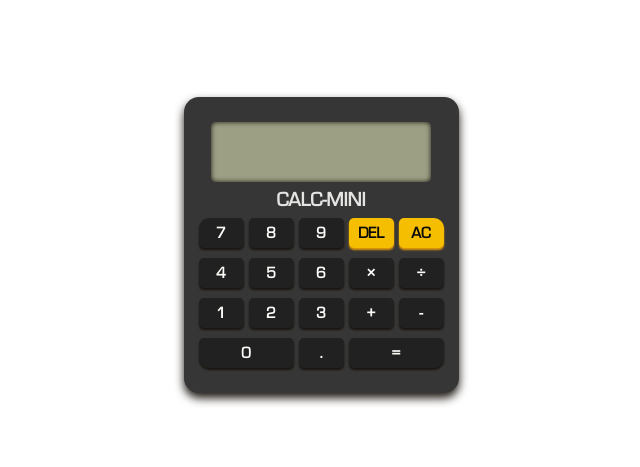
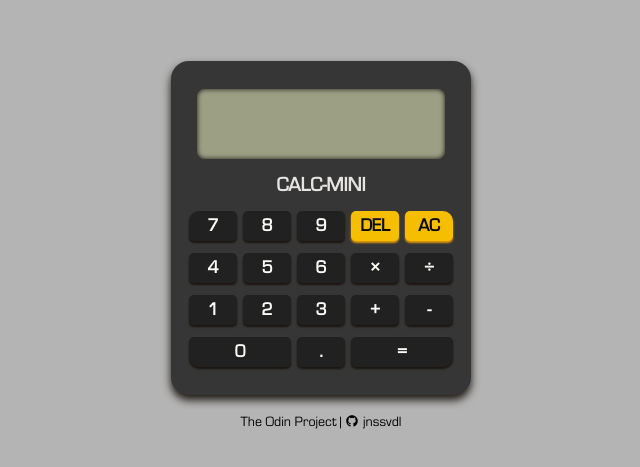
Before and after one commit to jnssvdl/calculator, a plain HTML site: page index.html in a window 1280 px wide. Shown: the part 155-622 px from the top of the page, without its empty margins (319-959 px from the left). Drawn offline with Linux system fonts and the light colour scheme.

Commit message:
Finished

```diff
--- a/index.html
+++ b/index.html
@@ -3,21 +3,17 @@
     <head>
         <meta charset="UTF-8">
         <meta name="viewport" content="width=device-width, initial-scale=1.0">
-        <title>Document</title>
+        <title>CALC-MINI</title>
         <link rel="stylesheet" href="style.css">
         <script src="main.js" defer></script>
     </head>
     <body>
-        <div class="header"></div>
 
         <div class="main">
 
             <div class="calculator">
-
                 <div id="display"></div>
-
                 <p id="name">CALC-MINI</p>
-
                 <div class="button-container">
                     <div>
                         <button class="number" id="seven">7</button>
@@ -26,7 +22,6 @@
                         <button id="del">DEL</button>
                         <button id="ac">AC</button>
                     </div>
-
                     <div>
                         <button class="number" id="four">4</button>
                         <button class="number" id="five">5</button>
@@ -34,7 +29,6 @@
                         <button class="operation" id="multiply">×</button>
                         <button class="operation" id="divide">÷</button>
                     </div>
-
                     <div>
                         <button class="number" id="one">1</button>
                         <button class="number" id="two">2</button>
@@ -42,18 +36,20 @@
                         <button class="operation" id="add">+</button>
                         <button class="operation" id="subtract">-</button>
                     </div>
-
                     <div>
                         <button class="number" id="zero">0</button>
                         <button class="number" id="point">.</button>
                         <button id="equal" onclick="equal()">=</button>
                     </div>
                 </div>
+            </div>
 
+            <div id="footer">
+                <p>The Odin Project | </p>
+                <a href="https://github.com/jnssvdl/calculator" title="Source Code"><img src="assets/github.svg"><p id="link">jnssvdl</p></a>
             </div>
 
         </div>
 
-        <div class="footer"></div>
     </body>
 </html>
--- a/main.js
+++ b/main.js
@@ -87,6 +87,7 @@ numbers.forEach((number) => {
 const operations = document.querySelectorAll('.operation');
 operations.forEach((operation) => {
     operation.addEventListener('click', () => {
+        if (firstNumber !== '') {
             if (secondNumber !== '') {
                 equal();
                 operator = operation.textContent;
@@ -95,5 +96,6 @@ operations.forEach((operation) => {
                 operator = operation.textContent;
                 display.textContent = firstNumber + operation.textContent;
             }
+        }
     });
 });
--- a/style.css
+++ b/style.css
@@ -28,17 +28,18 @@ body {
     justify-content: center;
     align-items: center;
     gap: 20px;
+    background-color: #B4B4B4;
 }
 
 .calculator {
-    border-radius: 15px;
+    border-radius: 18px;
     background-color: #363636;
-    padding: 25px 15px 25px 15px;
+    padding: 28px 18px;
     display: flex;
     flex-direction: column;
     align-items: center;
-    gap: 8px;
-    box-shadow: 0 5px 10px #1B1610;
+    gap: 16px;
+    box-shadow: 0 5px 8px #1B1610;
 }
 
 @font-face {
@@ -49,15 +50,15 @@ body {
 #display {
     font-family: digital-7;
     box-shadow: inset 0 0 5px #1B1610;
-    border-radius: 5px;
-    width: 220px;
-    height: 60px;
+    border-radius: 8px;
+    width: 248px;
+    height: 70px;
     overflow: hidden;
     background-color: #9C9F84;
     display: flex;
     justify-content: flex-end;
     align-items: center;
-    font-size: 20px;
+    font-size: 24px;
     padding-right: 5px;
     /* direction: ltr; */
 }
@@ -77,24 +78,24 @@ body {
 .button-container {
     display: flex;
     flex-direction: column;
-    gap: 10px;
+    gap: 12px;
 }
 
 .button-container > div {
-    width: 245px;
+    /* width: 245px; */
     display: flex;
-    gap: 5px;
+    gap: 6px;
 }
 
 button {
     font-family: eurostile;
     font-weight: bolder;
-    width: 45px;
+    width: 48px;
     height: 30px;
     border: 0px;
     border-radius: 5px;
     color: #FBFCF8;
-    font-size: 16px;
+    font-size: 18px;
     background-color: #212121;
     box-shadow: 0 2px 2px #1B1610;
     cursor: pointer;
@@ -120,7 +121,7 @@ button:active {
 }
 
 #zero, #equal {
-    width: 95px;
+    width: 102px;
 }
 
 #seven {
@@ -138,3 +139,43 @@ button:active {
 #zero {
     border-bottom-left-radius: 10px;
 }
+
+#footer {
+    font-family: eurostile;
+    font-size: 14px;
+    color: black;
+    display: flex;
+    gap: 5px;
+}
+
+img {
+    width: 12px;
+    height: 12px;
+}
+
+a {
+    text-decoration: none;
+    color: black;
+    display: flex;
+    gap: 5px;
+    position: relative;
+}
+
+a::before {
+    content: '';
+    position: absolute;
+    width: 100%;
+    height: 1px;
+    /* border-radius: 1px; */
+    background-color: black;
+    bottom: 0;
+    left: 0;
+    transform-origin: right;
+    transform: scaleX(0);
+    transition: transform .3s ease-in;
+  }
+
+  a:hover::before {
+    transform-origin: left;
+    transform: scaleX(1);
+  }
```
Also changed, not shown: assets/github.svg (added). Lines whose indentation alone changed are shown as unchanged.
